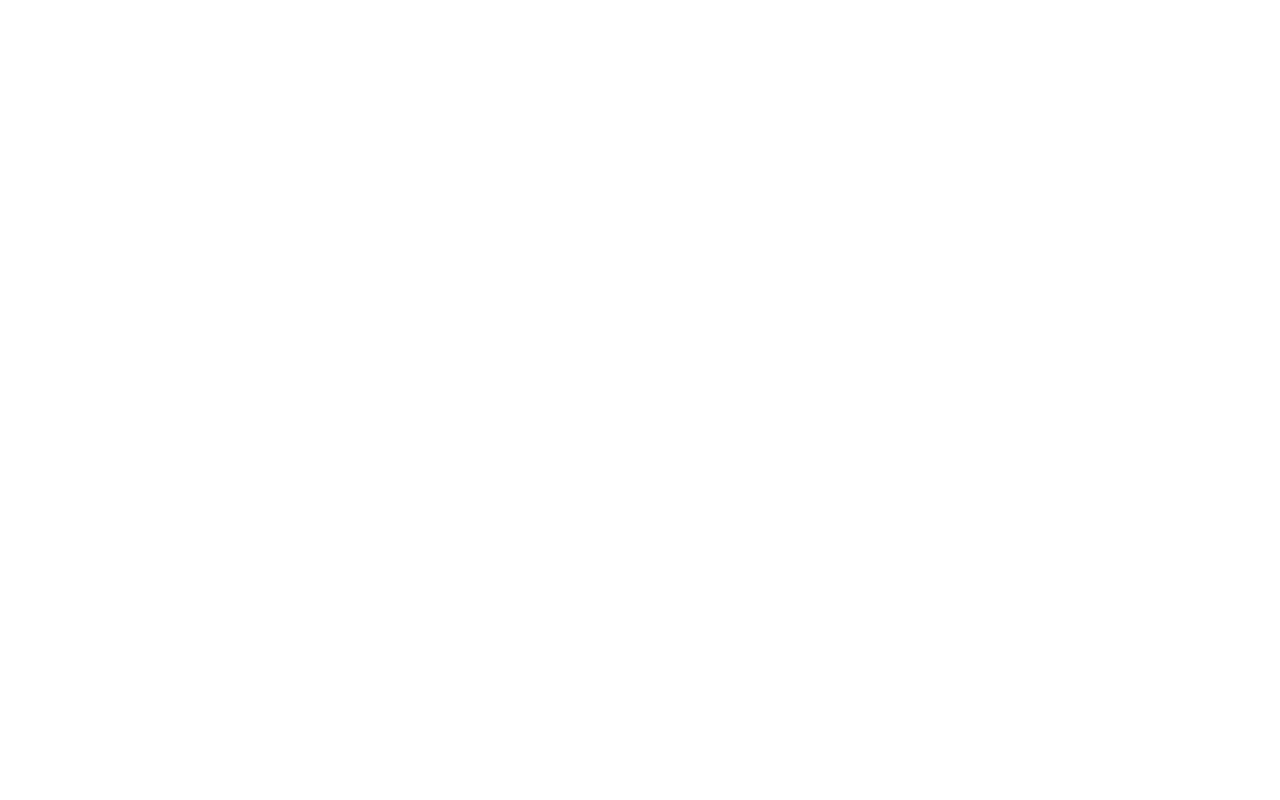
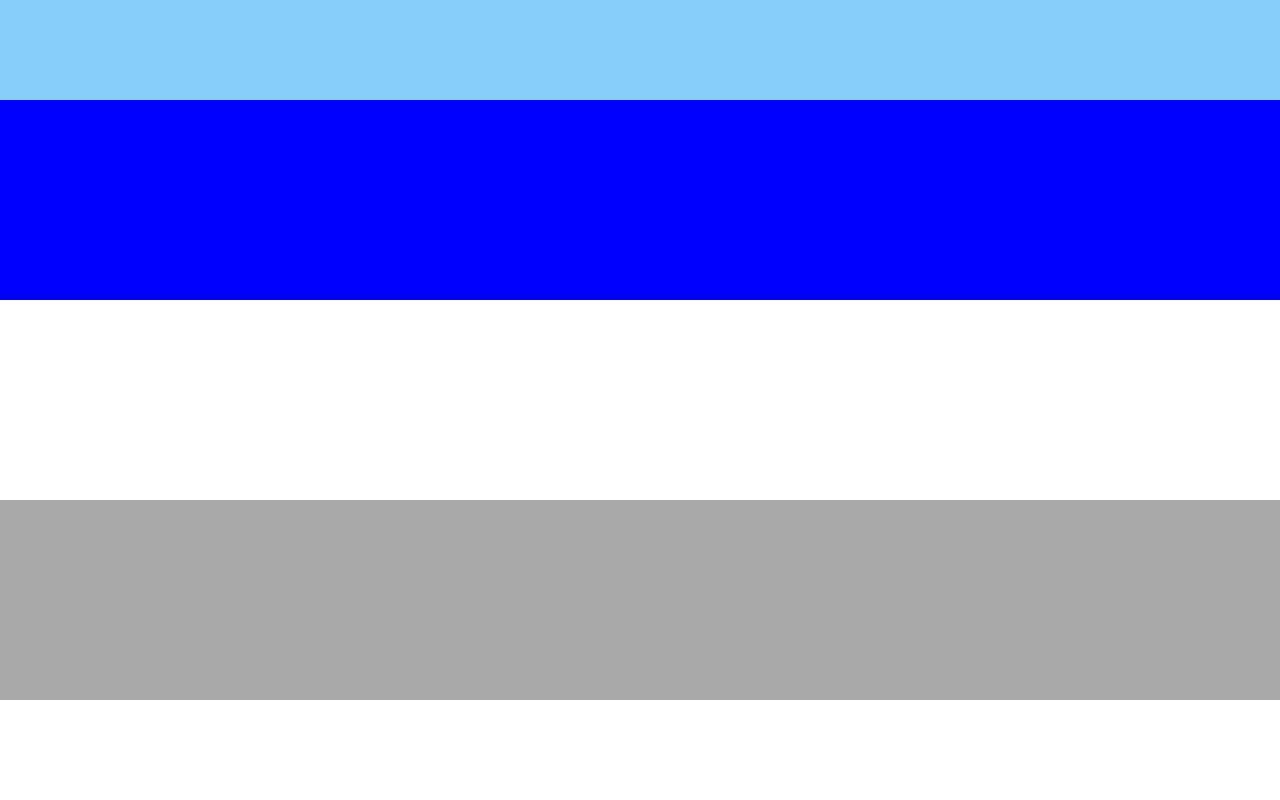
Before and after one commit to SebastianoUrban/htmlcss-struttura-discord, a plain HTML site: page index.html in a window 1280 px wide. Shown: the top 800 px of the page. Drawn offline with Linux system fonts and the light colour scheme.

Commit message:
identify the main sections

```diff
--- a/css/style.css
+++ b/css/style.css
@@ -3,3 +3,23 @@
     margin: 0;
     box-sizing: border-box;
 }
+
+header{
+    height: 100px;
+    background-color: lightskyblue;
+}
+.general-setting{
+    height: 200px;
+}
+
+section:nth-child(odd){
+    background-color: darkgray;
+}
+
+section:first-child{
+    background-color: blue;
+}
+
+footer{
+    background-color: gray;
+}
--- a/index.html
+++ b/index.html
@@ -8,6 +8,30 @@
 
     <link rel="stylesheet" href="./css/style.css">
 </head>
-<body>
-</body>
+    <body>
+        <header>
+
+        </header>
+        <main>
+            <section class="general-setting">
+
+            </section>
+            <section class="general-setting">
+
+            </section>
+            <section class="general-setting">
+
+            </section>
+            <section class="general-setting">
+
+            </section>
+            <section class="general-setting">
+
+            </section>
+        </main>
+        <footer class="general-setting">
+
+        </footer>
+
+    </body>
 </html>
```
